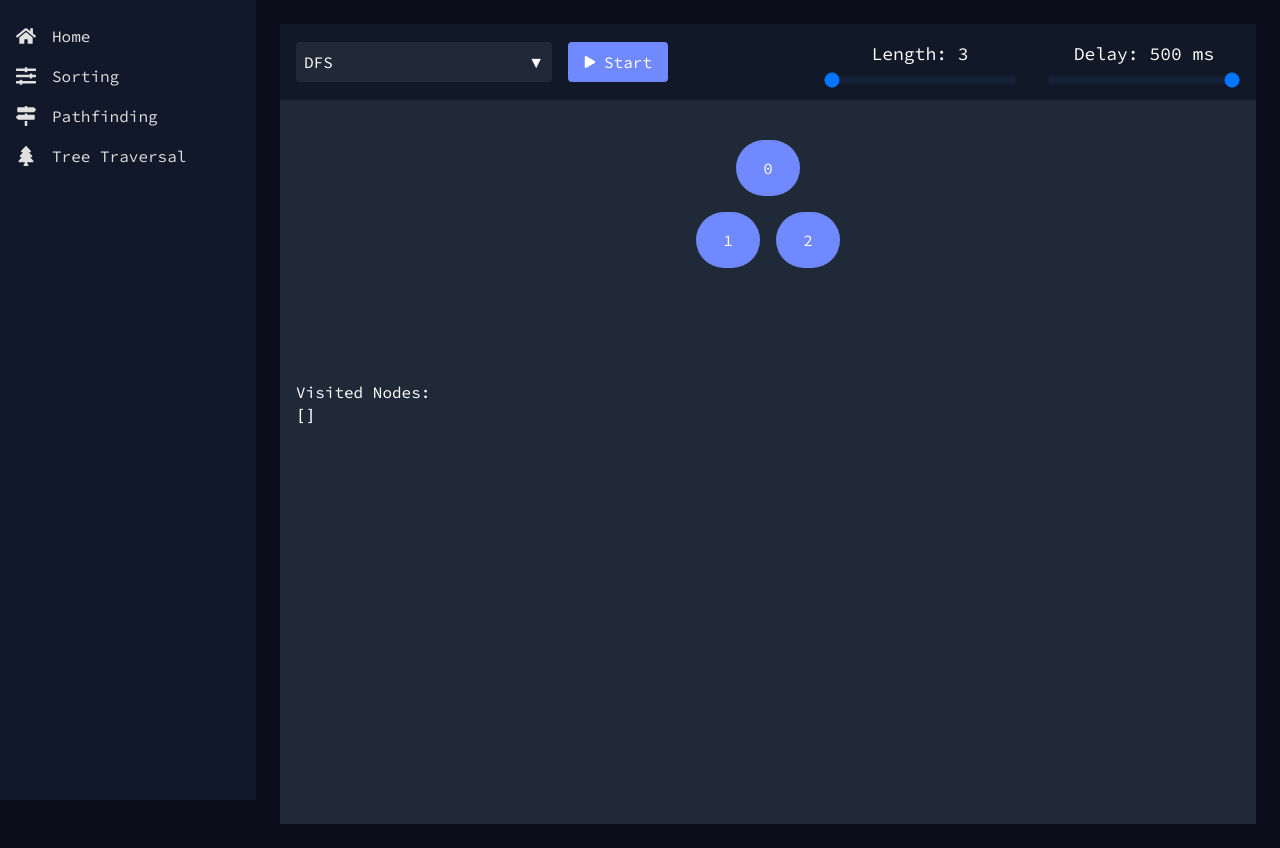
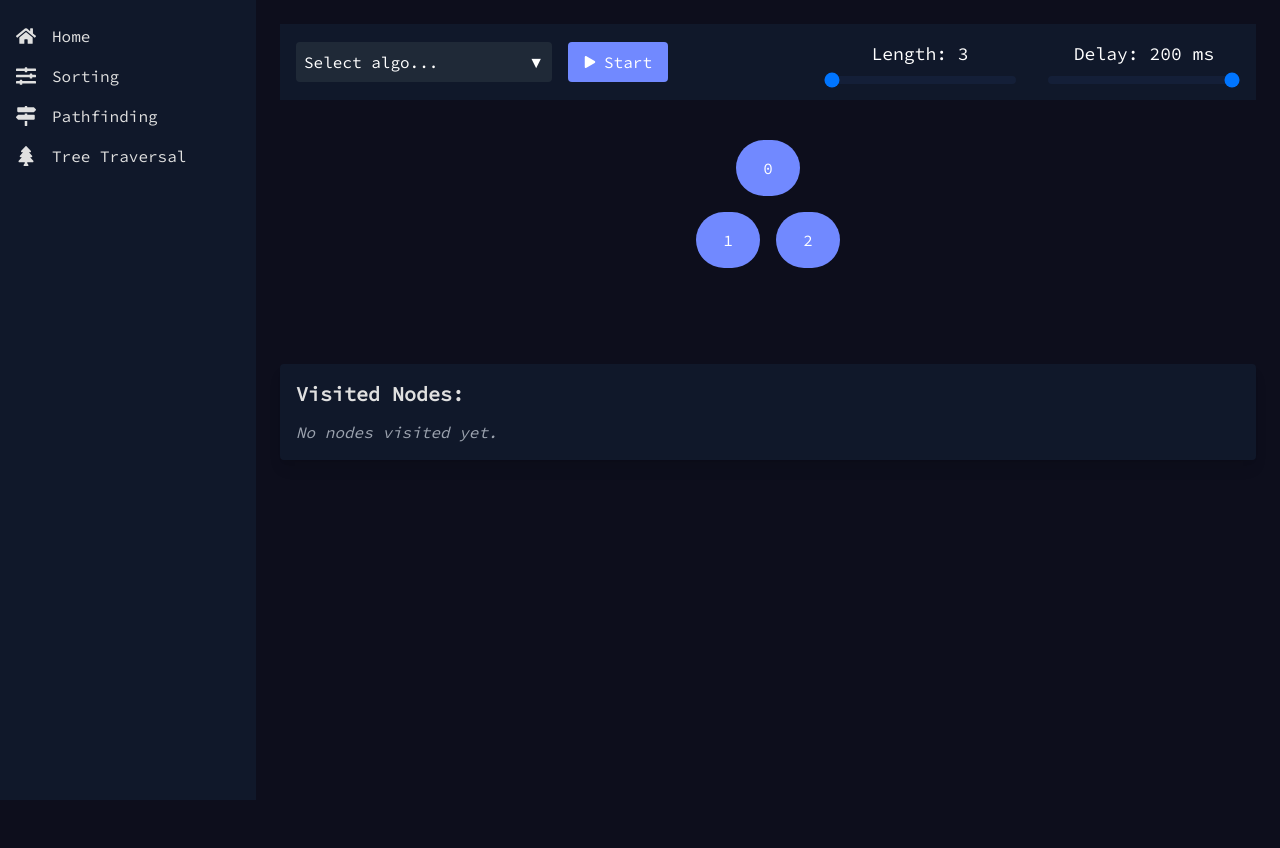
Before and after one commit to nchalimba/algo_visualizer, a Next.js app: page /tree-traversal in a window 1280 px wide. Built offline with nearby package versions, Linux system fonts and the light colour scheme.

Commit message:
feat: enhance tree traversal

```diff
--- a/src/app/components/treeTraversal/Navbar.tsx
+++ b/src/app/components/treeTraversal/Navbar.tsx
@@ -1,25 +1,42 @@
 import React, { useState } from "react";
 
-import { TreeTraversalSettings } from "../../types";
+import { TreeTraversalAlgo, TreeTraversalSettings } from "../../types";
 import Button from "../common/Button";
-import Select from "../common/Select";
+import Select, { Option } from "../common/Select";
 import Slider from "../common/Slider";
 import { FaPlay } from "react-icons/fa";
+import {
+  inorderDFS,
+  postorderDFS,
+  preorderDFS,
+} from "@/utils/treeTraversal/dfs";
+import { animateTree } from "@/utils/treeTraversal/visualize";
+import { bfs } from "@/utils/treeTraversal/bfs";
 
 interface NavbarProps {
   settings: TreeTraversalSettings;
   setSettings: React.Dispatch<React.SetStateAction<TreeTraversalSettings>>;
   setTree: React.Dispatch<React.SetStateAction<number[]>>;
   setVisitedArray: React.Dispatch<React.SetStateAction<number[]>>;
+  tree: number[];
 }
+const algoOptions: Option<TreeTraversalAlgo>[] = [
+  { label: "Inorder", value: "inorder" },
+  { label: "Postorder", value: "postorder" },
+  { label: "Preorder", value: "preorder" },
+  { label: "Level Order", value: "levelorder" },
+];
 
-const algoOptions = [
-  { label: "DFS", value: "DFS" },
-  { label: "BFS", value: "BFS" },
-];
+const treeTraversalMap = {
+  inorder: inorderDFS,
+  preorder: preorderDFS,
+  postorder: postorderDFS,
+  levelorder: bfs,
+};
 
 const Navbar: React.FC<NavbarProps> = ({
   settings,
+  tree,
   setSettings,
   setTree,
   setVisitedArray,
@@ -36,25 +53,35 @@ const Navbar: React.FC<NavbarProps> = ({
     setTree(Array.from({ length: newLength }, (_, index) => index));
   };
 
-  const handleAlgoChange = (value: { label: string; value: string }) => {
+  const handleAlgoChange = (value: {
+    label: string;
+    value: TreeTraversalAlgo;
+  }) => {
     setSettings((prev) => ({ ...prev, algo: value.value }));
   };
 
   const handleStart = () => {
+    if (!settings.algo) return;
     setDisableButtons(true);
-    setVisitedArray([]); // Reset visited nodes array for new traversal
-    // Add logic for traversal based on selected algorithm (DFS/BFS)
+    const visited: number[] = [];
+    treeTraversalMap[settings.algo](tree, visited, 0);
+    animateTree({
+      visited,
+      setVisitedArray,
+      setDisableButtons,
+      delay: settings.delay,
+    });
   };
 
   return (
-    <nav className="p-4 bg-gray-900 text-white flex flex-col lg:flex-row items-center justify-between w-full">
+    <nav className="p-4 bg-retroDark-200 text-white flex flex-col lg:flex-row lg:gap-4 items-center justify-between w-full">
       <div className="flex items-center space-x-4">
         {/* Select Algorithm */}
         <Select
           options={algoOptions}
           value={algoOptions.find((option) => option.value === settings.algo)}
           placeholder="Select algo..."
-          onChange={handleAlgoChange}
+          onChange={(value) => handleAlgoChange(value)}
         />
 
         {/* Start Button */}
@@ -73,6 +100,7 @@ const Navbar: React.FC<NavbarProps> = ({
           value={settings.length}
           onChange={handleLengthChange}
           min={3}
+          max={15}
         />
 
         {/* Delay Slider */}
@@ -81,6 +109,7 @@ const Navbar: React.FC<NavbarProps> = ({
           value={settings.delay}
           onChange={handleDelayChange}
           min={1}
+          max={1000}
         />
       </div>
     </nav>
--- a/src/app/components/treeTraversal/VisitedArray.tsx
+++ b/src/app/components/treeTraversal/VisitedArray.tsx
@@ -6,9 +6,24 @@ interface VisitedArrayProps {
 
 const VisitedArray: React.FC<VisitedArrayProps> = ({ array }) => {
   return (
-    <div className="mt-4 bg-gray-800 p-4 rounded">
-      <h3>Visited Nodes:</h3>
-      <pre className="text-white">{JSON.stringify(array, null, 2)}</pre>
+    <div className="mt-4 bg-retroDark-200 p-4 rounded shadow-lg">
+      <h3 className="text-xl font-bold mb-3 text-retroText-light">
+        Visited Nodes:
+      </h3>
+      {array.length === 0 ? (
+        <p className="text-gray-400 italic">No nodes visited yet.</p>
+      ) : (
+        <div className="flex flex-wrap gap-2">
+          {array.map((node, index) => (
+            <div
+              key={index}
+              className="bg-retroDark-accent text-white font-medium p-2 w-12 h-12 flex items-center justify-center rounded-full shadow-md hover:bg-blue-400 transition"
+            >
+              {node}
+            </div>
+          ))}
+        </div>
+      )}
     </div>
   );
 };
--- a/src/app/tree-traversal/page.tsx
+++ b/src/app/tree-traversal/page.tsx
@@ -8,8 +8,8 @@ import { TreeTraversalSettings } from "../types";
 
 const TreeTraversalPage = () => {
   const [settings, setSettings] = useState<TreeTraversalSettings>({
-    algo: "DFS", // Default algorithm
-    delay: 500, // Default delay
+    algo: null,
+    delay: 200, // Default delay
     length: 3, // Default tree length
   });
 
@@ -27,7 +27,7 @@ const TreeTraversalPage = () => {
   }, [settings.length]);
 
   return (
-    <div className="min-h-screen bg-gray-800 text-white">
+    <div className="min-h-screen  text-white">
       <Head>
         <title>Tree Traversal Visualizer</title>
         <meta
@@ -37,6 +37,7 @@ const TreeTraversalPage = () => {
         <link rel="icon" href="/favicon.ico" />
       </Head>
       <Navbar
+        tree={tree}
         settings={settings}
         setSettings={setSettings}
         setTree={setTree}
--- a/src/utils/treeTraversal/visualize.ts
+++ b/src/utils/treeTraversal/visualize.ts
@@ -13,16 +13,17 @@ export const animateTree = ({
 }: AnimateTreeProps): void => {
   setVisitedArray([]);
   visited.forEach((nodeNumber, index) => {
-    console.log("Hi");
     const node = document.getElementById(`node-${nodeNumber}`);
     if (!node) return;
 
     setTimeout(() => {
-      node.style.backgroundColor = "teal";
+      node.classList.remove("bg-retroDark-accent");
+      node.classList.add("bg-highlight");
       setVisitedArray((prev) => [...prev, nodeNumber]);
 
       setTimeout(() => {
-        node.style.backgroundColor = "white";
+        node.classList.remove("bg-highlight");
+        node.classList.add("bg-retroDark-accent");
         if (index === visited.length - 1) {
           setDisableButtons(false);
         }
```
